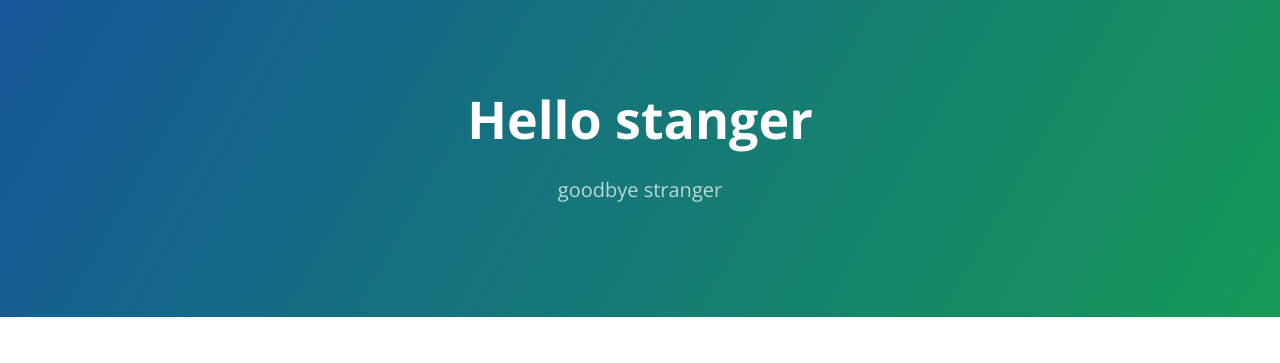
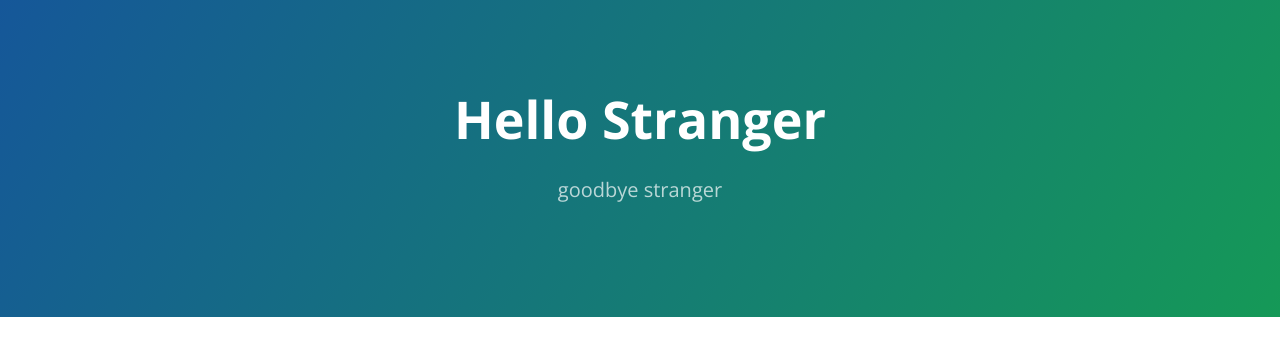
Before and after one commit to nnickwang/nnickwang.github.io, a plain HTML site: page index.html in a window 1280 px wide. Shown: the top 363 px of the page. Drawn offline with nearby package versions, Linux system fonts and the light colour scheme.

Commit message:
fix typo

```diff
--- a/index.html
+++ b/index.html
@@ -11,7 +11,7 @@
   </head>
   <body>
     <section class="page-header">
-      <h1 class="project-name">Hello stanger</h1>
+      <h1 class="project-name">Hello Stranger</h1>
       <h2 class="project-tagline">goodbye stranger</h2>
     </section>
 
```
